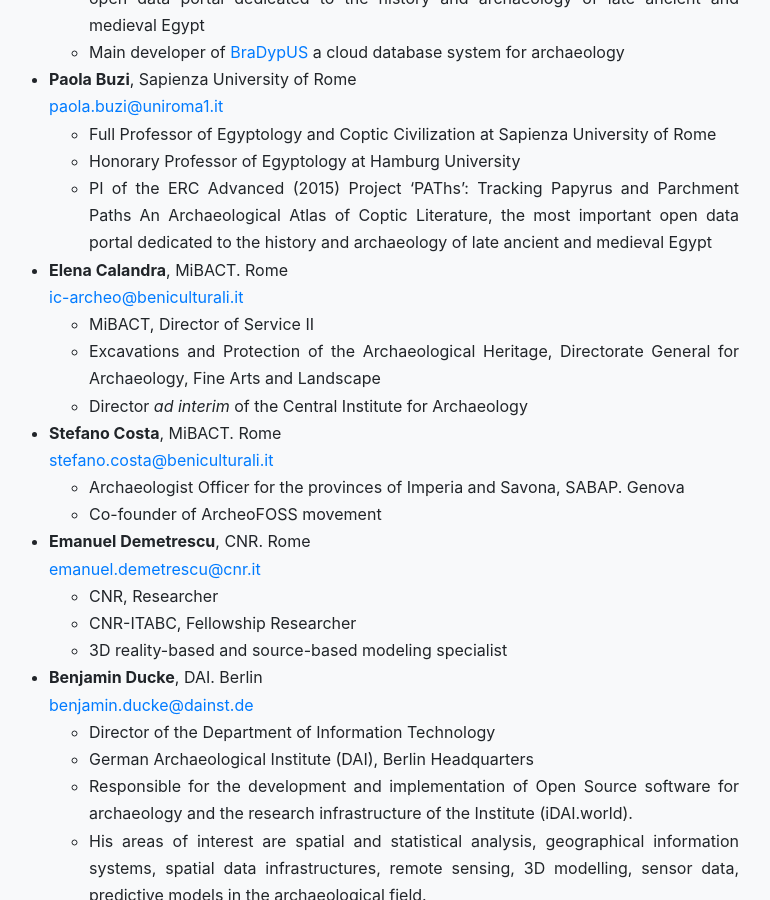
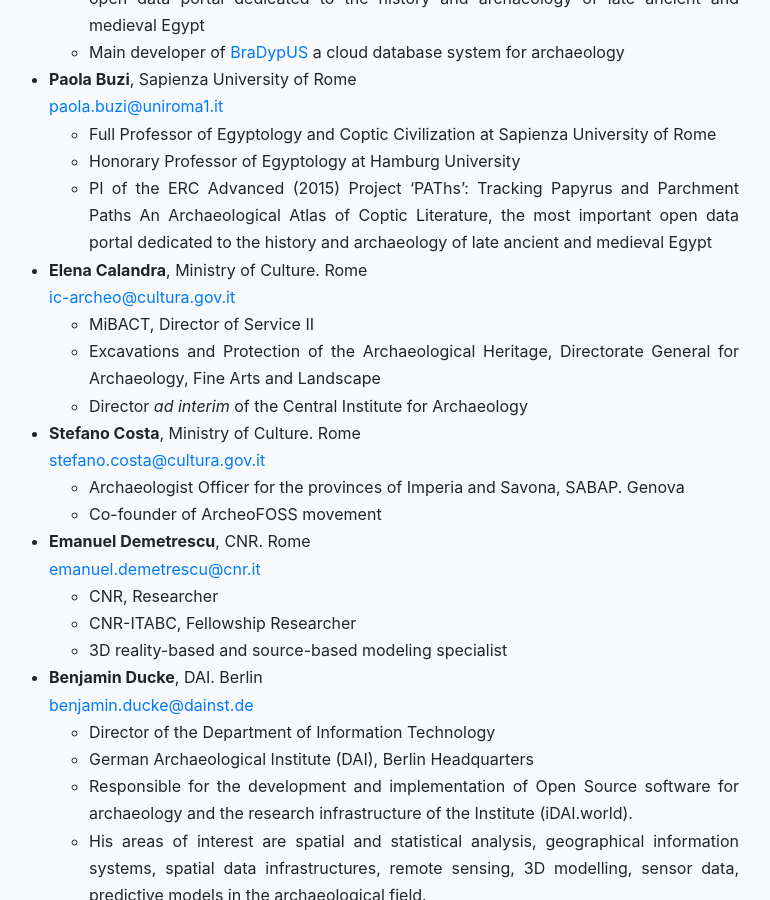
Before and after one commit to archeofoss/archeofoss, a Jekyll site: the page built from scientific-committee.md, in a window 1280 px wide and 900 px high, scrolled down 629 px. Shown: the whole window, without its empty margins (266-1036 px from the left). Built offline with Jekyll 4.4.1, drawn with Linux system fonts in a browser that asks for light colours; nearby versions of some CDN libraries.

Commit message:
update emails and affiliation

```diff
--- a/scientific-committee.md
+++ b/scientific-committee.md
@@ -20,13 +20,13 @@
   - Full Professor of Egyptology and Coptic Civilization at Sapienza University of Rome
   - Honorary Professor of Egyptology at Hamburg University
   - PI of the ERC Advanced (2015) Project 'PAThs': Tracking Papyrus and Parchment Paths An Archaeological Atlas of Coptic Literature, the most important open data portal dedicated to the history and archaeology of late ancient and medieval Egypt
-- **Elena Calandra**, MiBACT. Rome
-  [ic-archeo@beniculturali.it](mailto:ic-archeo@cultura.gov.it)
+- **Elena Calandra**, Ministry of Culture. Rome
+  [ic-archeo@cultura.gov.it](mailto:ic-archeo@cultura.gov.it)
   - MiBACT, Director of Service II
   - Excavations and Protection of the Archaeological Heritage, Directorate General for Archaeology, Fine Arts and Landscape
   - Director _ad interim_ of the Central Institute for Archaeology
-- **Stefano Costa**, MiBACT. Rome
-  [stefano.costa@beniculturali.it](mailto:stefano.costa@cultura.gov.it)
+- **Stefano Costa**, Ministry of Culture. Rome
+  [stefano.costa@cultura.gov.it](mailto:stefano.costa@cultura.gov.it)
   - Archaeologist Officer for the provinces of Imperia and Savona, SABAP. Genova
   - Co-founder of ArcheoFOSS movement
 - **Emanuel Demetrescu**, CNR. Rome
```
